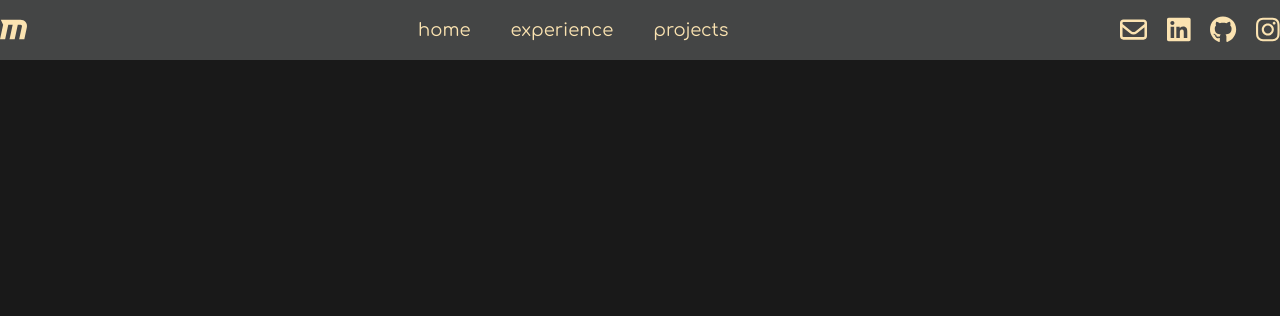
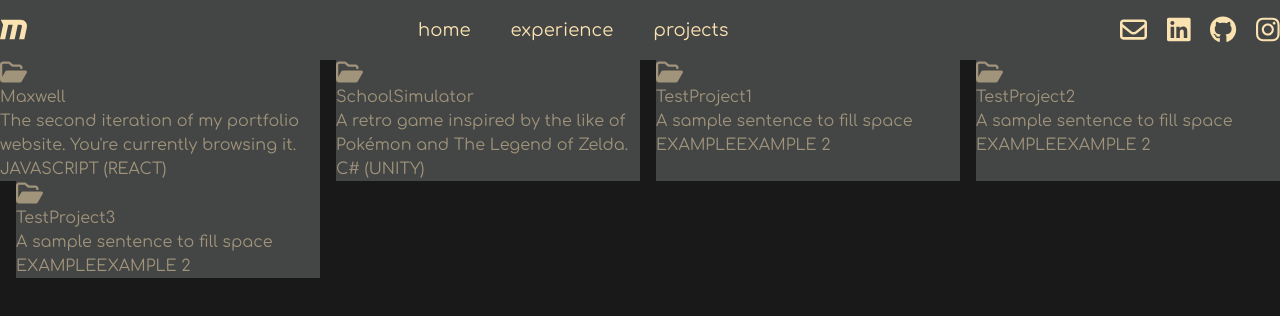
Before and after one commit to maxwelltyreece/Maxwellv2, a React (Create React App) app: page /projects in a window 1280 px wide. Shown: the top 316 px of the page. Built offline with nearby package versions, Linux system fonts and the light colour scheme.

Commit message:
started projects grid

```diff
--- a/src/components/About.js
+++ /dev/null
@@ -1,15 +0,0 @@
-import React from "react";
-import { motion } from "framer-motion";
-
-export default function About() {
-  return (
-    <motion.section
-        initial = {{opacity: 0}}
-        animate = {{opacity: 1}}
-        exit = {{opacity: 0}}
-        transition = {{duration: 1}}
-        >
-
-    </motion.section>
-  );
-}
--- a/src/components/Home.js
+++ b/src/components/Home.js
@@ -1,7 +1,6 @@
 import React from "react";
 import WordCloud from "./WordCloud";
 import { TypeAnimation } from "react-type-animation";
-import { motion } from "framer-motion";
 
 export default function Home() {
 
--- a/src/components/Projects.js
+++ b/src/components/Projects.js
@@ -1,10 +1,28 @@
 import React from "react";
+import { spotlightProjects } from "../data";
+import { FontAwesomeIcon } from "@fortawesome/react-fontawesome";
+import { faFolderOpen } from "@fortawesome/free-regular-svg-icons";
+import { Grid } from "@mui/material";
 
 export default function Projects() {
   return (
-    <section id="projects" className="text-gray-400 bg-gray-900 body-font">
+    <div>
+      <div className="grid grid-cols-4 space-x-4 justify-items-stretch">
+          {Object.keys(spotlightProjects).map((key, i) => (
+            <div className="bg-Space">
+              <div className="">
+                <div className="folder-icon">
+                  <FontAwesomeIcon icon={faFolderOpen} size="xl"/>
+                </div>
+              </div>
 
+              <div className="card-title">{key}</div>
+              <div>{spotlightProjects[key]["desc"]}</div>
+              <div>{spotlightProjects[key]["techStack"]}</div>
+            </div>
+          ))}
+      </div>
 
-    </section>
+    </div>
   );
 }
--- a/src/data.js
+++ b/src/data.js
@@ -78,6 +78,33 @@ const spotlightProjects = {
     open: "",
     image: "/public/assets/SchoolSimulator.png"
   },
+  TestProject1: {
+    title: "Test Title",
+    desc:
+      "A sample sentence to fill space",
+    techStack: ["EXAMPLE", "EXAMPLE 2"],
+    link: "",
+    open: "",
+    image: ""
+  },
+  TestProject2: {
+    title: "Test Title",
+    desc:
+      "A sample sentence to fill space",
+    techStack: ["EXAMPLE", "EXAMPLE 2"],
+    link: "",
+    open: "",
+    image: ""
+  },
+  TestProject3: {
+    title: "Test Title",
+    desc:
+      "A sample sentence to fill space",
+    techStack: ["EXAMPLE", "EXAMPLE 2"],
+    link: "",
+    open: "",
+    image: ""
+  },
 };
 
 
```
